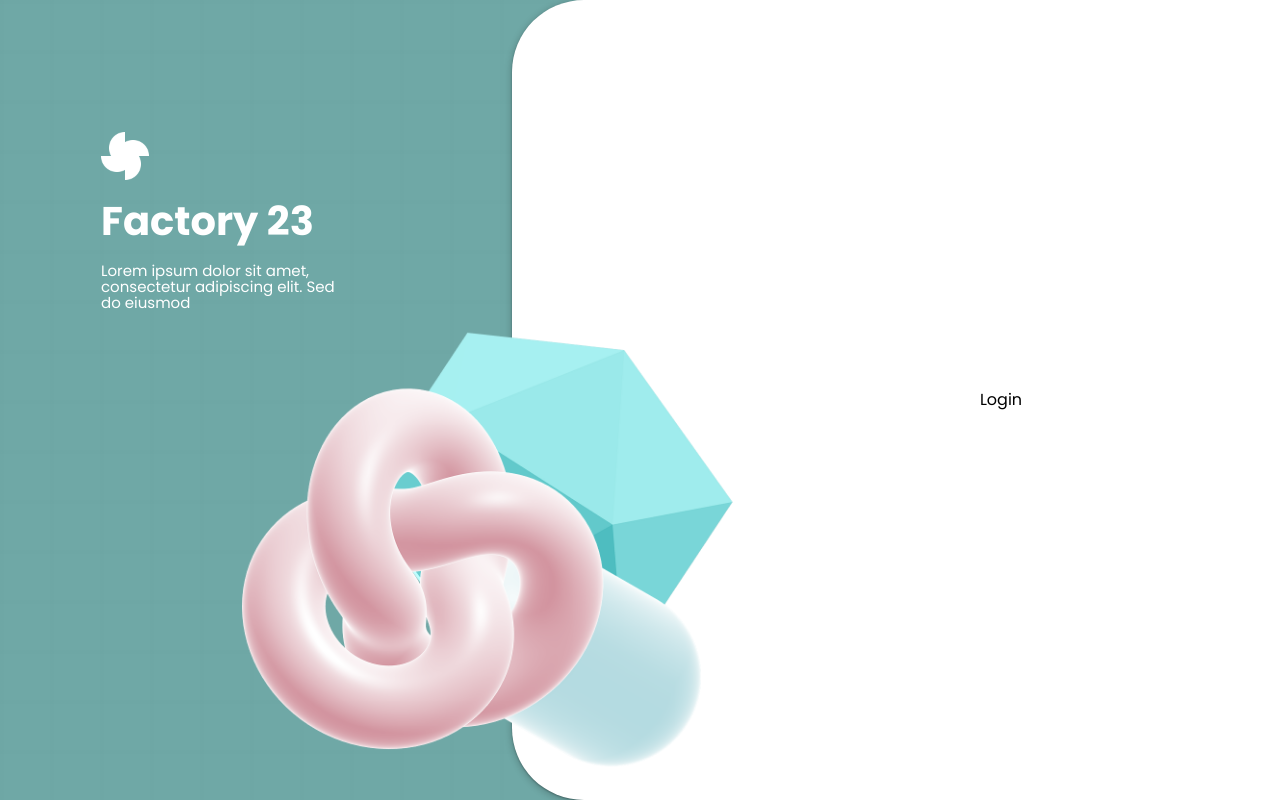
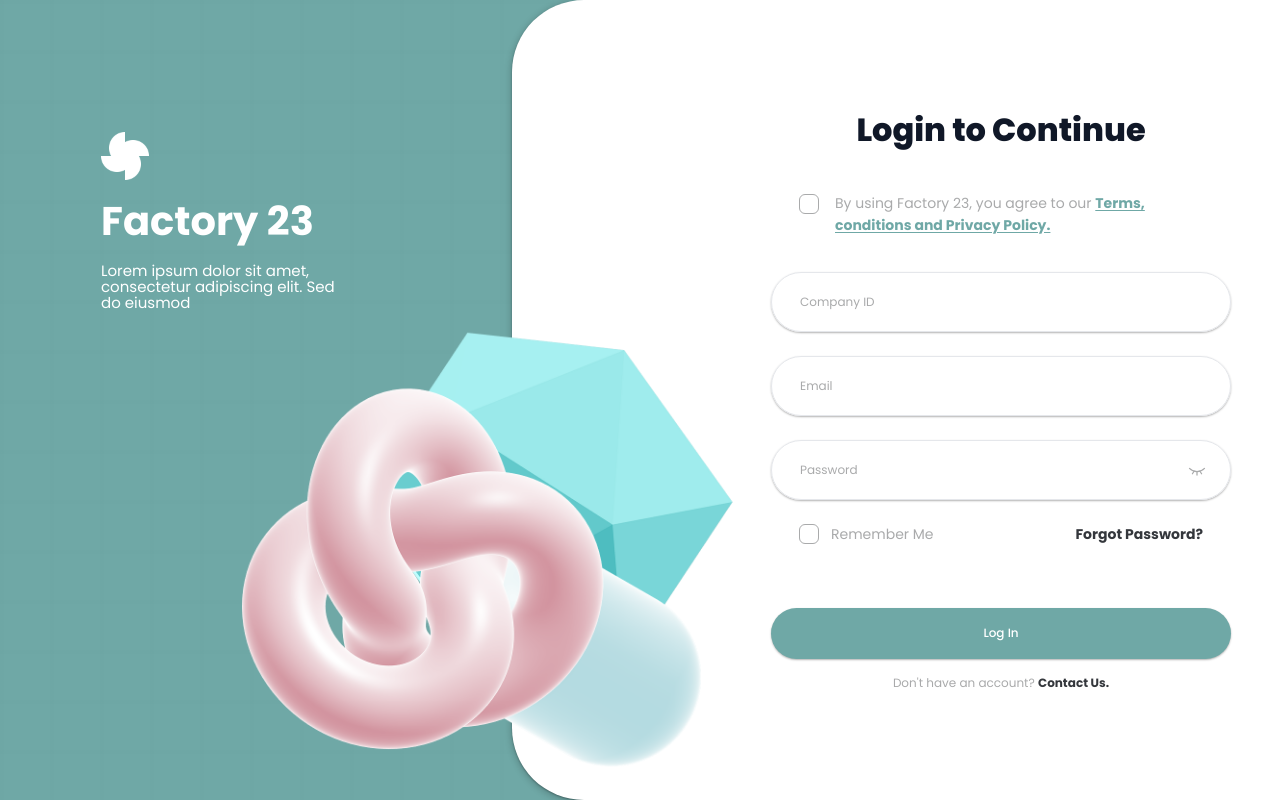
Before and after one commit to P23-Africa-Dev/the-factory, a Next.js app: page /login in a window 1280 px wide. Built offline with nearby package versions, Linux system fonts and the light colour scheme.

Commit message:
feat: implement login form component and integrate into auth page

```diff
--- a/app/(auth)/login/page.tsx
+++ b/app/(auth)/login/page.tsx
@@ -1,3 +1,15 @@
+import LoginForm from "@/components/forms/login-form";
+
 export default function LoginPage() {
-  return <div>Login</div>;
+  return (
+    <div className="w-full max-w-[460px] flex flex-col gap-8">
+      <div className="text-left md:text-center flex flex-col gap-3">
+        <h2 className="text-[32px] font-extrabold leading-10 tracking-[0px] text-gray-900 mb-2.5">
+          Login to Continue
+        </h2>
+      </div>
+
+      <LoginForm />
+    </div>
+  );
 }
--- /dev/null
+++ b/components/forms/login-form.tsx
@@ -0,0 +1,94 @@
+"use client";
+
+import Button from "@/components/ui/button";
+import Input from "@/components/ui/input";
+import Link from "next/link";
+import { useState } from "react";
+
+export default function LoginForm() {
+  const [showPassword, setShowPassword] = useState(false);
+
+  return (
+    <div className="flex flex-col">
+      <div className="flex items-start gap-4 mb-9 px-2 md:px-7">
+        <div className="relative flex items-center justify-center mt-0.5">
+          <input
+            type="checkbox"
+            id="terms"
+            className="peer w-[20px] h-[20px] shrink-0 appearance-none rounded-[6px] border-[1.5px] border-[#A9AAAB] bg-white checked:bg-[#6FA8A6] checked:border-[#6FA8A6] cursor-pointer transition-colors"
+          />
+          <svg className="absolute text-white pointer-events-none opacity-0 peer-checked:opacity-100 w-3 h-3" viewBox="0 0 10 8" fill="none" xmlns="http://www.w3.org/2000/svg">
+            <path d="M1 4L3.5 6.5L9 1" stroke="currentColor" strokeWidth="2" strokeLinecap="round" strokeLinejoin="round"/>
+          </svg>
+        </div>
+        <label htmlFor="terms" className="text-[13px] md:text-sm text-[#A9AAAB] leading-[22px] cursor-pointer">
+          By using Factory 23, you agree to our{" "}
+          <Link href="#" className="text-[#6FA8A6] font-bold underline decoration-[#6FA8A6] underline-offset-2 hover:text-[#5e9795] transition-colors">
+            Terms, conditions and Privacy Policy.
+          </Link>
+        </label>
+      </div>
+
+      <Input type="text" placeholder="Company ID" className="mb-6" />
+      <Input type="email" placeholder="Email" className="mb-6" />
+
+      <div className="relative mb-6">
+        <Input
+          type={showPassword ? "text" : "password"}
+          placeholder="Password"
+          className="w-full pr-12"
+        />
+        <button
+          type="button"
+          onClick={() => setShowPassword(!showPassword)}
+          className="absolute right-6 top-1/2 -translate-y-1/2 text-[#A9AAAB] hover:text-[#34373C] transition-colors focus:outline-none"
+          tabIndex={-1}
+        >
+          {showPassword ? (
+            <svg width="20" height="20" viewBox="0 0 24 24" fill="none" stroke="currentColor" strokeWidth="1.5" strokeLinecap="round" strokeLinejoin="round">
+              <path d="M2 12s3-7 10-7 10 7 10 7-3 7-10 7-10-7-10-7Z" />
+              <circle cx="12" cy="12" r="3" />
+            </svg>
+          ) : (
+            <svg width="20" height="20" viewBox="0 0 24 24" fill="none" stroke="currentColor" strokeWidth="1.5" strokeLinecap="round" strokeLinejoin="round">
+               <path d="M3 10a13.35 13.35 0 0 0 9 4 13.35 13.35 0 0 0 9-4" />
+               <path d="M12 14v4" />
+               <path d="M8.5 13.5l-2 3" />
+               <path d="M15.5 13.5l2 3" />
+            </svg>
+          )}
+        </button>
+      </div>
+
+      <div className="flex items-center justify-between mb-16 px-2 md:px-7">
+        <div className="flex items-center gap-3">
+          <div className="relative flex items-center justify-center">
+            <input
+              type="checkbox"
+              id="remember"
+              className="peer w-[20px] h-[20px] shrink-0 appearance-none rounded-[6px] border-[1.5px] border-[#A9AAAB] bg-white checked:bg-[#6FA8A6] checked:border-[#6FA8A6] cursor-pointer transition-colors"
+            />
+            <svg className="absolute text-white pointer-events-none opacity-0 peer-checked:opacity-100 w-3 h-3" viewBox="0 0 10 8" fill="none" xmlns="http://www.w3.org/2000/svg">
+              <path d="M1 4L3.5 6.5L9 1" stroke="currentColor" strokeWidth="2" strokeLinecap="round" strokeLinejoin="round"/>
+            </svg>
+          </div>
+          <label htmlFor="remember" className="text-sm text-[#A9AAAB] cursor-pointer">
+            Remember Me
+          </label>
+        </div>
+        <Link href="#" className="text-sm font-bold text-[#34373C] hover:underline">
+          Forgot Password?
+        </Link>
+      </div>
+
+      <Button>Log In</Button>
+
+      <p className="text-center text-xs mt-4 text-[#A9AAAB]">
+        Don't have an account?{" "}
+        <Link href="/register" className="font-bold text-[#34373C] cursor-pointer hover:underline">
+          Contact Us.
+        </Link>
+      </p>
+    </div>
+  );
+}
```
Also changed, not shown: 1 other file (tests, documents, lock files or other folders).
